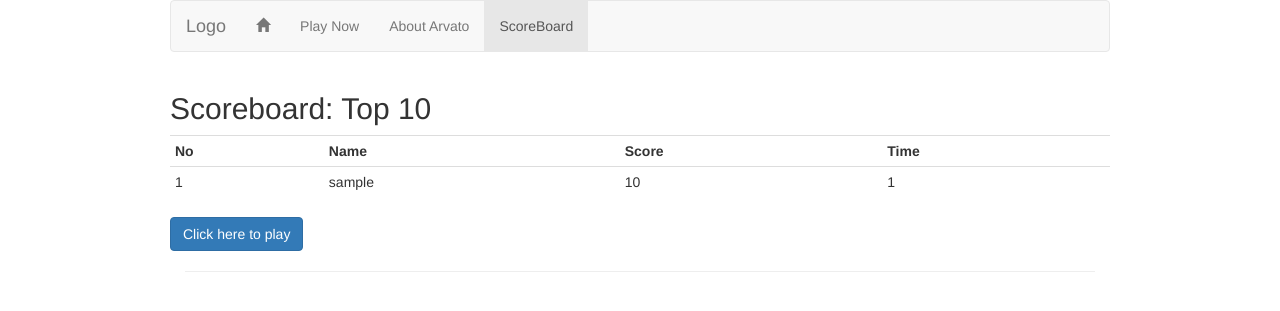
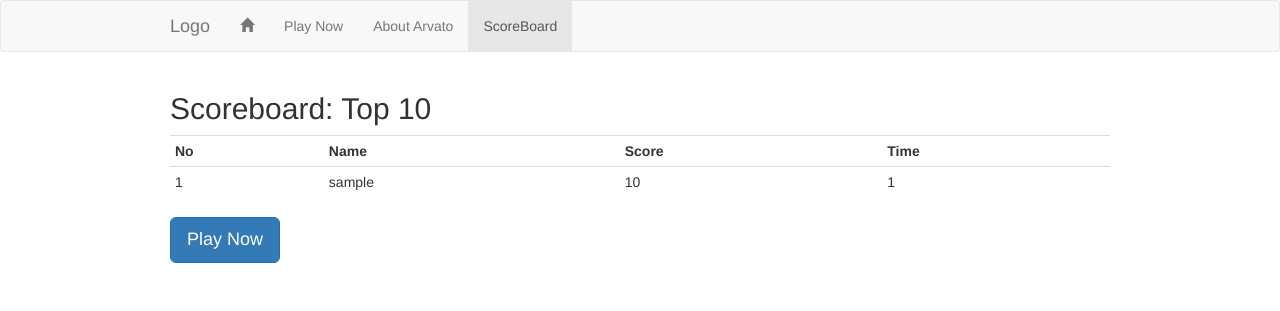
Before and after one commit to jingtaotan/quiz-game, a PHP site: page /scoreBoard.php in a window 1280 px wide. Shown: the top 311 px of the page. Run offline with PHP 8.4, Linux system fonts and the light colour scheme; tables that the repository leaves empty hold one stand-in row (values such as "Sample post"); some libraries are stand-ins or nearby versions.

Commit message:
Navbar styling

```diff
--- a/about.php
+++ b/about.php
@@ -21,8 +21,8 @@ require_once 'php/init.php';
 		<![endif]-->
 	</head>
 	<body>
+		<?php getNavBar("about"); ?>
 		<div class="container">
-			<?php getNavBar("about"); ?>
 			<div class="container-fluid">
 				<div class="row">
 					<div class="col-md-12 thumbnail">
--- a/faq.php
+++ b/faq.php
@@ -22,8 +22,8 @@ require_once 'php/init.php';
 	</head>
 	<body>
 		<div id="fb-root"></div>
+		<?php getNavBar("faq"); ?>
 		<div class="container">
-			<?php getNavBar("index"); ?>
 			<div class="container-fluid">
 				<div class="row">
 					<div class="col-md-12 thumbnail">
--- a/php/init.php
+++ b/php/init.php
@@ -131,7 +131,7 @@ function getScoreBoard($fbId) {
  ============================================= */
 function getNavBar($page) {
     echo '<nav class="navbar navbar-default">
-                <div class="container-fluid">
+                <div class="container">
                     <!-- Brand and toggle get grouped for better mobile display -->
                     <div class="navbar-header">
                         <button type="button" class="navbar-toggle collapsed" data-toggle="collapse" data-target="#bs-example-navbar-collapse-1">
--- a/result.php
+++ b/result.php
@@ -52,6 +52,7 @@ if ($fb_session && $fb_user) {
 	</head>
 	<body>
 		<div id="fb-root"></div>
+		<?php getNavBar("result"); ?>
 		<div class="container">
 			<div class="row">
 				<div class="col-sm-6">
--- a/scoreBoard.php
+++ b/scoreBoard.php
@@ -21,8 +21,8 @@ require_once 'php/init.php';
 		<![endif]-->
 	</head>
 	<body>
+		<?php getNavBar("scoreBoard"); ?>
 		<div class="container">
-			<?php getNavBar("scoreBoard"); ?>
 			<div class="container-fluid">
 				<div id="content" class="row">
 					<?php
@@ -43,30 +43,8 @@ require_once 'php/init.php';
                     getScoreBoard($fbId);
                     $mysqli->close();
 					?>
-					<a href="quiz.php" class="btn btn-primary">Click here to play</a>
+					<a href="quiz.php" class="btn btn-lg btn-primary">Play Now</a>
 				</div>
-				<script>
-					window.fbAsyncInit = function() {
-						FB.init({
-							appId : '<?php echo $config->fb_appid; ?>',
-							xfbml : true,
-							version : 'v2.2'
-						});
-					}; ( function(d, s, id) {
-							var js,
-							    fjs = d.getElementsByTagName(s)[0];
-							if (d.getElementById(id)) {
-								return;
-							}
-							js = d.createElement(s);
-							js.id = id;
-							js.src = "//connect.facebook.net/en_US/sdk.js";
-							fjs.parentNode.insertBefore(js, fjs);
-						}(document, 'script', 'facebook-jssdk'));
-				</script>
-				<div class="fb-like" data-share="true" data-width="450" data-show-faces="true"></div>
-				<hr />
-
 			</div>
 		</div>
 
```
Also changed, not shown: index.php (+22 -1 lines).
